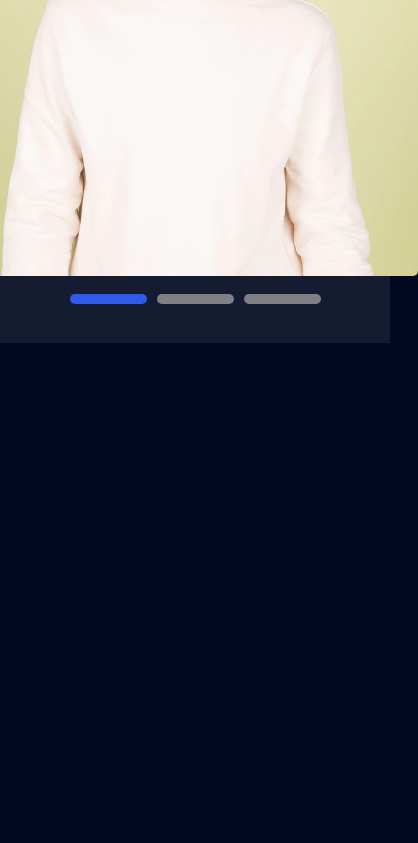
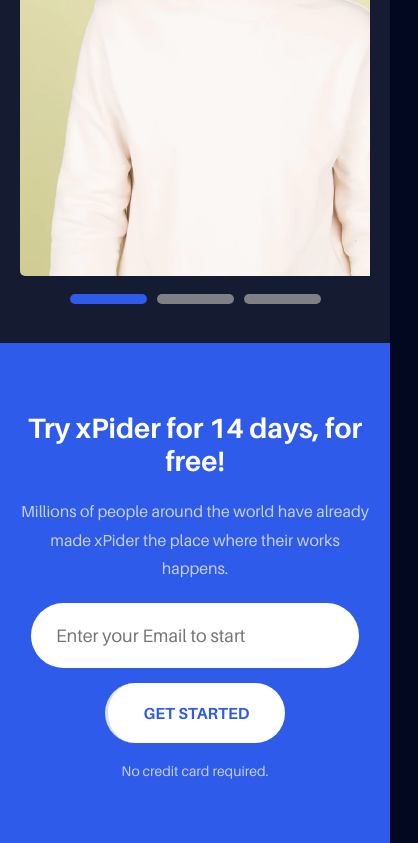
Before and after one commit to seif0912/xPider, a plain HTML site: page index.html in a window 390 px wide. Shown: the part 6979-7822 px from the top of the page, 418 px wide, since content can reach past the window. Before the commit the page ends 7322 px from the top, so only its background shows below. Drawn offline with Linux system fonts and the light colour scheme; files whose address does not match are found by name.

Commit message:
add subscribe section

```diff
--- a/css/xpider.css
+++ b/css/xpider.css
@@ -796,6 +796,13 @@ ul {
     margin-top: 15px;
 }
 
+@media (max-width: 450px) {
+    .about .content .image {
+        width: 350px;
+        overflow: hidden;
+    }
+}
+
 .about .content .image .pics {
     margin: auto;
     height: 10px;
@@ -818,3 +825,111 @@ ul {
 
 
 /* end About section */
+
+
+/* start Subscribe section */
+
+.subscribe {
+    text-align: center;
+    background-color: var(--main-color);
+    height: 600px;
+    display: flex;
+    justify-content: center;
+    align-items: center;
+}
+
+.subscribe .form {
+    max-width: 580px;
+}
+
+.subscribe .form h1 {
+    font-size: 34px;
+    margin-bottom: 15px;
+}
+
+@media (max-width:787px) {
+    .subscribe {
+        height: 500px;
+    }
+    .subscribe .form h1 {
+        font-size: 28px;
+    }
+}
+
+.subscribe .form p {
+    font-size: 18px;
+    color: #C5D0E6;
+    line-height: 1.8;
+}
+
+@media (max-width:787px) {
+    .subscribe .form p {
+        font-size: 16px;
+        margin: 20px;
+    }
+}
+
+.subscribe .form form {
+    display: flex;
+    flex-wrap: wrap;
+    align-items: center;
+    justify-content: center;
+}
+
+.subscribe .form input[type="email"] {
+    border: none;
+    height: 75px;
+    padding-left: 25px;
+    width: 328px;
+    font-size: 18px;
+}
+
+.subscribe .form input[type="email"]:focus {
+    outline: none;
+}
+
+.subscribe .form input[type="submit"] {
+    border: none;
+    border-left: 3px solid #ddd;
+    height: 75px;
+    background-color: white;
+    color: var(--main-color);
+    font-weight: bold;
+    font-size: 16px;
+    width: 195px;
+    transition: var(--main-transition);
+}
+
+.subscribe .form input[type="submit"]:focus {
+    outline: none;
+}
+
+.subscribe .form input[type="submit"]:hover {
+    background-color: #f2f2f2;
+}
+
+@media (max-width:787px) {
+    .subscribe form {
+        gap: 15px
+    }
+    .subscribe .form input[type="submit"] {
+        width: 180px;
+        height: 60px;
+        border-radius: 50px;
+        border-radius: none;
+    }
+    .subscribe .form input[type="email"] {
+        height: 65px;
+        border-radius: 50px;
+    }
+}
+
+.subscribe .form h3 {
+    font-size: 14px;
+    color: #C5D0E6;
+    font-weight: normal;
+    margin-top: 20px;
+}
+
+
+/* end Subscribe section */
--- a/index.html
+++ b/index.html
@@ -257,6 +257,21 @@
         </div>
     </div>
     <!-- end About section -->
+    <!-- start Subscribe section -->
+    <div class="subscribe">
+        <div class="form">
+            <h1>Try xPider for 14 days, for free!</h1>
+            <p>
+                Millions of people around the world have already made xPider the place where their works happens.
+            </p>
+            <form action="">
+                <input type="email" placeholder="Enter your Email to start" name="mail">
+                <input type="submit" value="GET STARTED">
+            </form>
+            <h3>No credit card required.</h3>
+        </div>
+    </div>
+    <!-- end Subscribe section -->
 </body>
 
 </html>
```
